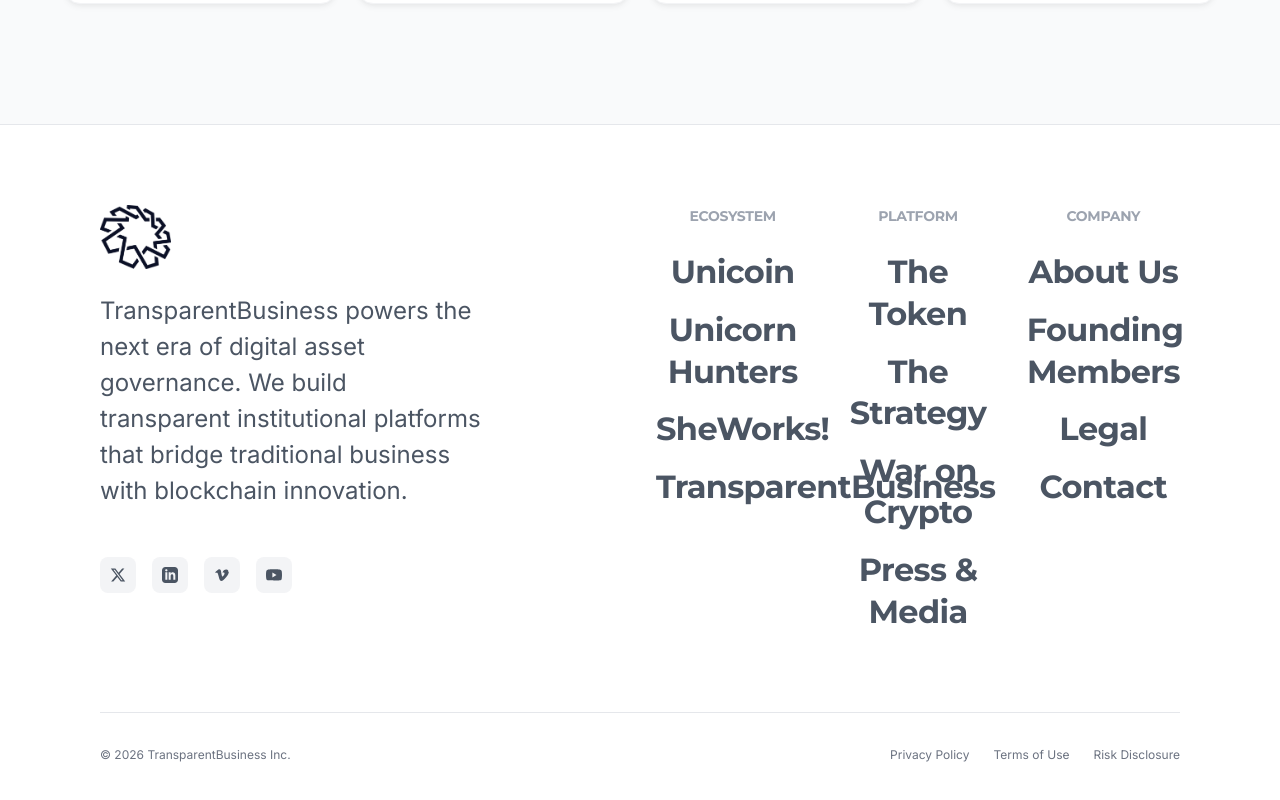
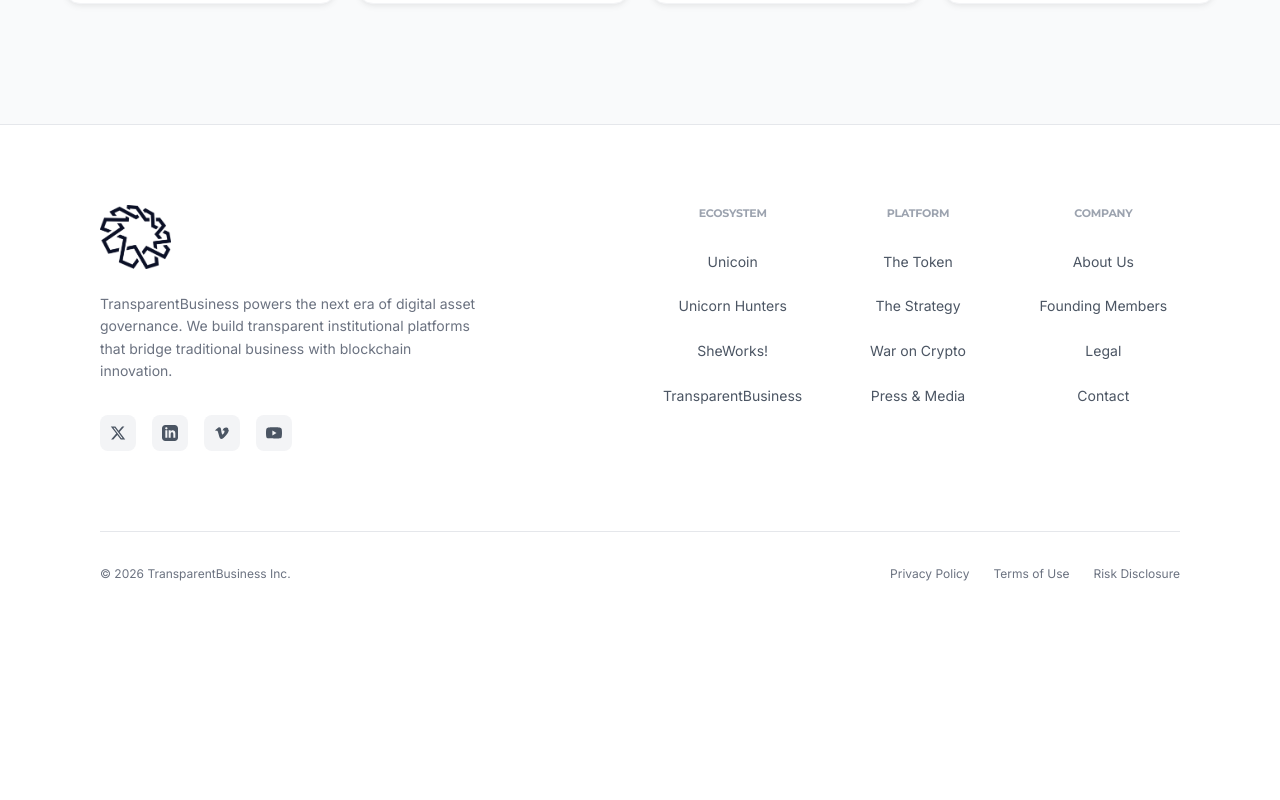
Before and after one commit to natalia-unicoin/tbiz-website, a Next.js app: page / in a window 1280 px wide. Shown: the part 7932-8732 px from the top of the page. After the commit the page ends 8563 px from the top, so only its background shows below. Built offline with nearby package versions, Linux system fonts and the light colour scheme; what @mui/material-nextjs would draw is missing.

Commit message:
style: revert massive typography in footer back to apple-style standard

```diff
--- a/src/components/Footer.styles.ts
+++ b/src/components/Footer.styles.ts
@@ -51,16 +51,13 @@ export const useStyles = makeStyles()((theme) => ({
         objectPosition: 'left center',
     },
     description: {
-        color: '#4B5563', // Lighter text for secondary info
-        lineHeight: 1.5,
-        maxWidth: '32rem',
-        marginBottom: theme.spacing(6),
+        color: '#6B7280', // Lighter text for secondary info
+        lineHeight: 1.6,
+        maxWidth: '24rem',
+        marginBottom: theme.spacing(4),
         fontFamily: theme.typography.body1.fontFamily,
-        fontSize: '18px',
+        fontSize: '14px',
         textAlign: 'left',
-        [theme.breakpoints.up('md')]: {
-            fontSize: '24px',
-        }
     },
     socialWrapper: {
         display: 'flex',
@@ -106,9 +103,9 @@ export const useStyles = makeStyles()((theme) => ({
     },
     columnTitle: {
         fontFamily: theme.typography.body1.fontFamily,
-        fontWeight: 600,
-        fontSize: '14px',
-        letterSpacing: '0.05em',
+        fontWeight: 700,
+        fontSize: '11px',
+        letterSpacing: '0.1em',
         textTransform: 'uppercase',
         marginBottom: theme.spacing(3),
         color: '#9CA3AF', // Gray for headings
@@ -124,15 +121,9 @@ export const useStyles = makeStyles()((theme) => ({
     linkItem: {
         color: '#4B5563',
         textDecoration: 'none',
-        fontFamily: theme.typography.h1.fontFamily, // Massive Typography look
-        fontSize: '24px',
-        fontWeight: 700,
-        letterSpacing: '-0.02em',
-        lineHeight: 1.3,
+        fontFamily: theme.typography.body1.fontFamily,
+        fontSize: '14px',
         transition: 'color 0.2s',
-        [theme.breakpoints.up('md')]: {
-            fontSize: '32px',
-        },
         '&:hover': {
             color: '#111827',
         }
```
